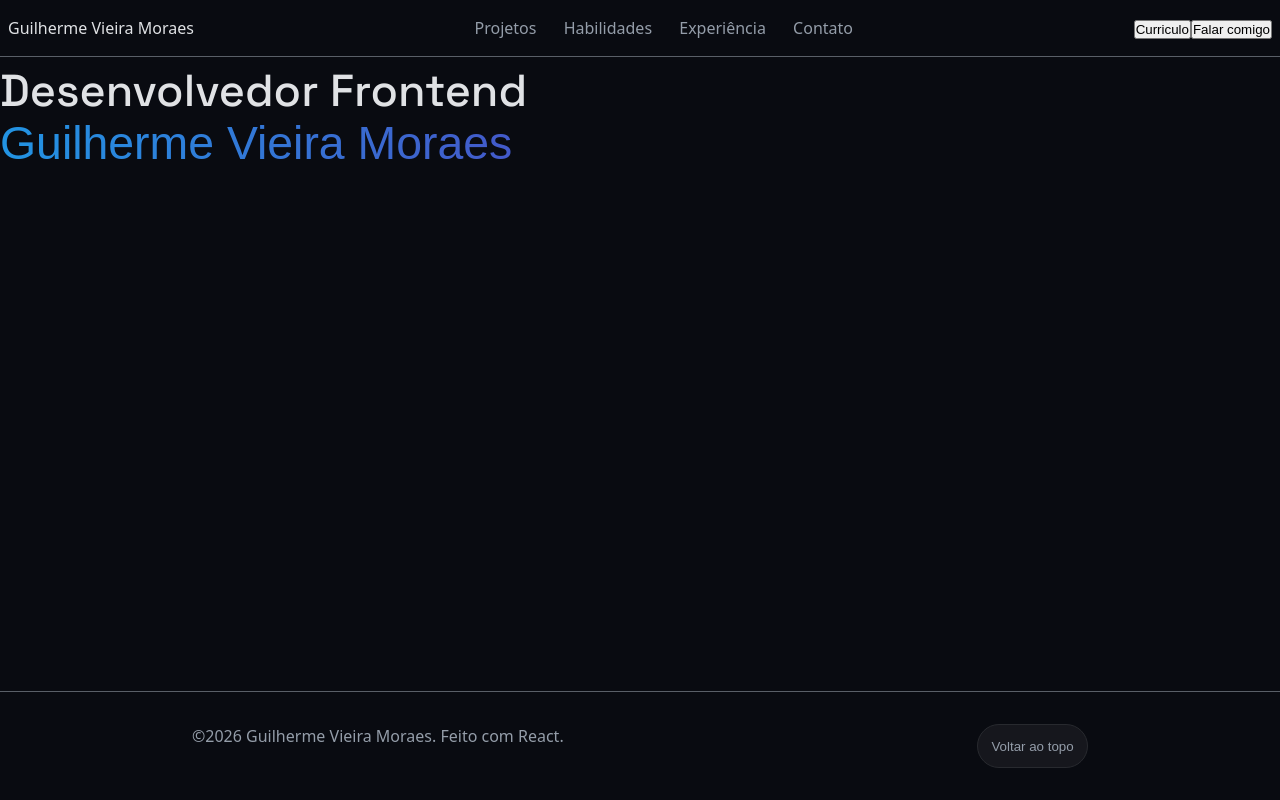
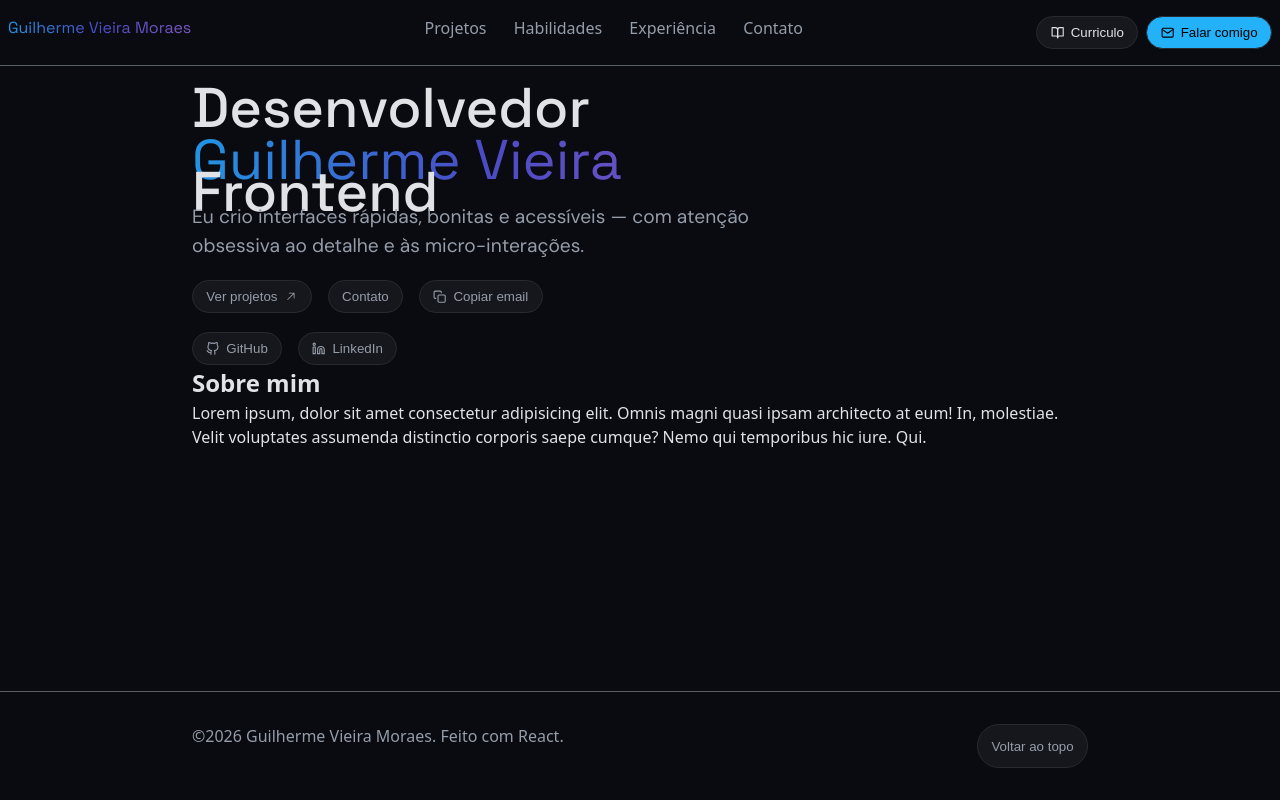
Before and after one commit to GuilhermeVieiraMoraes/portfolio_react, a React app: page / in a window 1280 px wide. Built offline with nearby package versions, Linux system fonts and the light colour scheme; the HTML template or start-up script is replaced by a standard one.

Commit message:
Arrumando Introdução

```diff
--- a/package.json
+++ b/package.json
@@ -14,7 +14,8 @@
   },
   "dependencies": {
     "react": "^19.2.0",
-    "react-dom": "^19.2.0"
+    "react-dom": "^19.2.0",
+    "react-icons": "^5.5.0"
   },
   "devDependencies": {
     "@eslint/js": "^9.39.1",
--- a/src/App.css
+++ b/src/App.css
@@ -3,21 +3,3 @@
 .App{
   width: 100vw;
 }
-
-.grotesk{
-  font-family: "Space Grotesk", sans-serif;
-  font-size: 2.8rem;
-  font-weight: 500;
-  height: 52px;
-}
-
-.gradient-text{
-  background: linear-gradient(to right, #2294e3, #4b4bc3, #7e57c2);
-  -webkit-background-clip: text;
-  background-clip: text;
-  -webkit-text-fill-color: transparent;
-  font-family: sans-serif;
-  font-weight: bold;
-  font-size: 2.9rem;
-  font-weight: 400;
-}
--- a/src/App.jsx
+++ b/src/App.jsx
@@ -1,16 +1,23 @@
 import './App.css'
+
+// components
 import Footer from './components/Footer'
 import Navbar from './components/Navbar'
+
+// pages
+import Introduction from './pages/Introduction/Introduction'
 
 
 
 function App() {
   return (
     <div className='App'>
-      <Navbar/>
-      <h1 className='grotesk'>Desenvolvedor Frontend</h1>
-      <h1 className='gradient-text grotesk'>Guilherme Vieira Moraes</h1>
-      <Footer/>
+      <Navbar />
+      <main>
+        <Introduction />
+
+      </main>
+      <Footer />
     </div>
   )
 }
--- a/src/components/Navbar.jsx
+++ b/src/components/Navbar.jsx
@@ -1,4 +1,6 @@
 import styles from './Navbar.module.css'
+
+import { FiBookOpen, FiMail } from "react-icons/fi";
 
 const Navbar = () => {
   return (
@@ -18,9 +20,9 @@ const Navbar = () => {
                 <a href="">Contato</a>
             </li>
         </ul>
-        <div>
-            <button>Curriculo</button>
-            <button>Falar comigo</button>
+        <div className={styles.navbar_btn_list}>
+            <button className={styles.navbar_btn_resumee}><FiBookOpen />Curriculo</button>
+            <button className={styles.navbar_btn_mail}><FiMail />Falar comigo</button>
         </div>
     </nav>
   )
--- a/src/components/Navbar.module.css
+++ b/src/components/Navbar.module.css
@@ -1,4 +1,4 @@
-.navbar{
+.navbar {
     display: flex;
     padding: 1em .5em;
     border-bottom: 1px solid #595f67;
@@ -11,7 +11,7 @@
     gap: .5em;
 }
 
-.navbar ul li a{
+.navbar ul li a {
     text-decoration: none;
     color: #949da9;
     padding: .4em .6em;
@@ -19,7 +19,50 @@
     transition: .5s;
 }
 
-.navbar a:hover{
+.navbar a:hover {
     background: #15181c;
-    color:#e0e2e5;
+    color: #e0e2e5;
 }
+
+.navbar span {
+    background: linear-gradient(to right, #2294e3, #4b4bc3, #7e57c2);
+    -webkit-background-clip: text;
+    background-clip: text;
+    -webkit-text-fill-color: transparent;
+    font-family: sans-serif;
+    font-weight: bold;
+    font-weight: 400;
+    font-family: "Space Grotesk", sans-serif;
+}
+
+.navbar_btn_list {
+    display: flex;
+    align-items: center;
+    gap: 0.5em;
+}
+
+.navbar_btn_list button {
+    display: flex;
+    align-items: center;
+    gap: 0.5em;
+}
+
+.navbar_btn_resumee {
+    padding: .6em 1em;
+    background: #17181d;
+    color: #e0e2e5;
+    outline: none;
+    border: 1px solid #282a2f;
+    border-radius: 2em;
+    cursor: pointer;
+}
+
+.navbar_btn_mail {
+    padding: .6em 1em;
+    background: #23b2f9;
+    color: black;
+    outline: none;
+    border: 1px solid #282a2f;
+    border-radius: 2em;
+    cursor: pointer;
+}
--- a/src/index.css
+++ b/src/index.css
@@ -13,8 +13,34 @@
   -webkit-font-smoothing: antialiased;
   -moz-osx-font-smoothing: grayscale;
 }
+body{
+  overflow-x: hidden;
+}
 
-*{
-  margin:0;
+main{
+  margin: 0 15%;
+}
+
+* {
+  margin: 0;
   padding: 0;
 }
+
+.btn {
+  padding: .6em 1em;
+  background: #16171d;
+  color: #949da9;
+  outline: none;
+  border: 1px solid #282a2f;
+  border-radius: 2em;
+  cursor: pointer;
+  display: flex;
+  align-items: center;
+  gap:.5em;
+}
+
+.btn:hover {
+  color: #e0e2e5;
+  background: #1d1e24;
+  transition: .2s;
+}
--- a/src/pages/Introduction/Introduction.jsx
+++ b/src/pages/Introduction/Introduction.jsx
@@ -1,8 +1,32 @@
+import styles from './Introduction.module.css'
+import { GoArrowUpRight } from "react-icons/go";
+import { FiCopy, FiGithub, FiLinkedin } from "react-icons/fi";
 
 const Introduction = () => {
-  return (
-    <div>Introduction</div>
-  )
+    return (
+        <>
+            <div className={styles.container}>
+                <div className={styles.title_container}>
+                    <h1 className={styles.grotesk}>Desenvolvedor Frontend</h1>
+                    <h1 className={styles.gradient_text}>Guilherme Vieira Moraes</h1>
+                    <p className={styles.subtext}>Eu crio interfaces rápidas, bonitas e acessíveis — com atenção obsessiva ao detalhe e às micro-interações.</p>
+                </div>
+                <div className={styles.btn_list}>
+                    <button className='btn'>Ver projetos <GoArrowUpRight /></button>
+                    <button className='btn'>Contato</button>
+                    <button className='btn'><FiCopy />Copiar email</button>
+                </div>
+                <div className={styles.title_socials}>
+                    <button className='btn'><FiGithub />GitHub</button>
+                    <button className='btn'><FiLinkedin />LinkedIn</button>
+                </div>
+            </div>
+            <div className={styles.about}>
+                <h2>Sobre mim</h2>
+                <p>Lorem ipsum, dolor sit amet consectetur adipisicing elit. Omnis magni quasi ipsam architecto at eum! In, molestiae. Velit voluptates assumenda distinctio corporis saepe cumque? Nemo qui temporibus hic iure. Qui.</p>
+            </div>
+        </>
+    )
 }
 
 export default Introduction
--- /dev/null
+++ b/src/pages/Introduction/Introduction.module.css
@@ -0,0 +1,49 @@
+@import url('https://fonts.googleapis.com/css2?family=DM+Sans:ital,opsz,wght@0,9..40,100..1000;1,9..40,100..1000&family=Montserrat:ital,wght@0,100..900;1,100..900&family=Space+Grotesk:wght@300..700&display=swap');
+
+.container{
+    width: 100%;
+}
+
+.title_container{
+    max-width: 65%;
+}
+
+
+.grotesk{
+  font-family: "Space Grotesk", sans-serif;
+  font-size: 3.5rem;
+  font-weight: 500;
+  height: 52px;
+}
+
+.gradient_text{
+  background: linear-gradient(to right, #2294e3 , #4b4bc3, #7e57c2);
+  -webkit-background-clip: text;
+  background-clip: text;
+  -webkit-text-fill-color: transparent;
+  font-family: sans-serif;
+  font-weight: bold;
+  font-size: 3.5rem;
+  font-weight: 400;
+  font-family: "Space Grotesk", sans-serif;
+  height: 62px;
+}
+
+.subtext{
+    color: #949da9;
+    font-family: "DM Sans", sans-serif;
+    font-size: 1.2rem;
+    margin-top: 1.2em;
+}
+
+.btn_list{
+    display: flex;
+    gap: 1em;
+    margin-top: 1.2em;
+}
+
+.title_socials{
+    margin-top: 1.2em;
+    display: flex;
+    gap: 1em
+}
```
Also changed, not shown: 1 other file (tests, documents, lock files or other folders).
